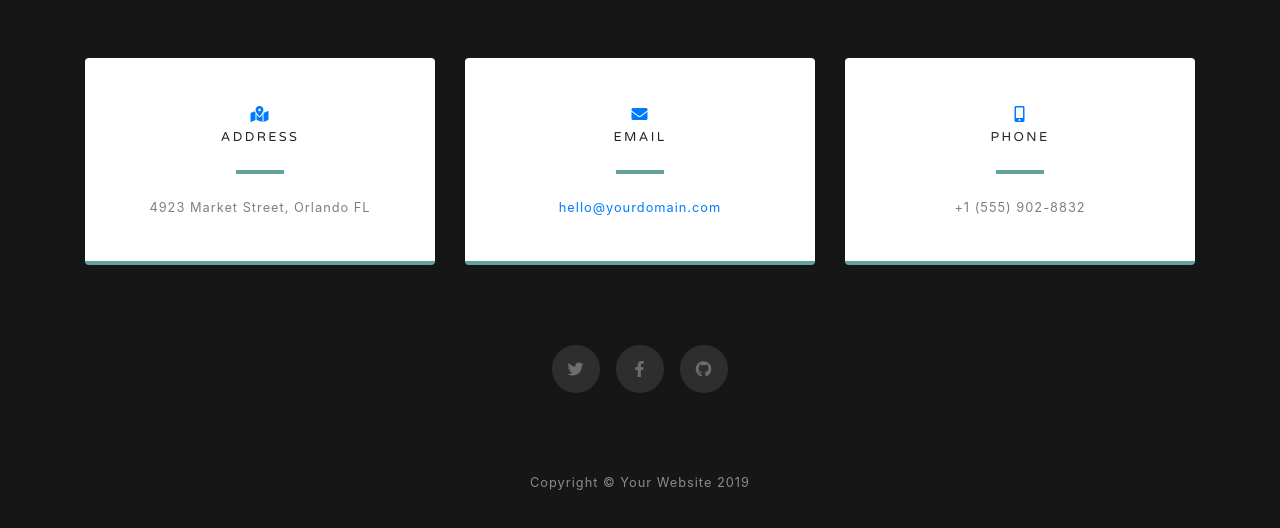
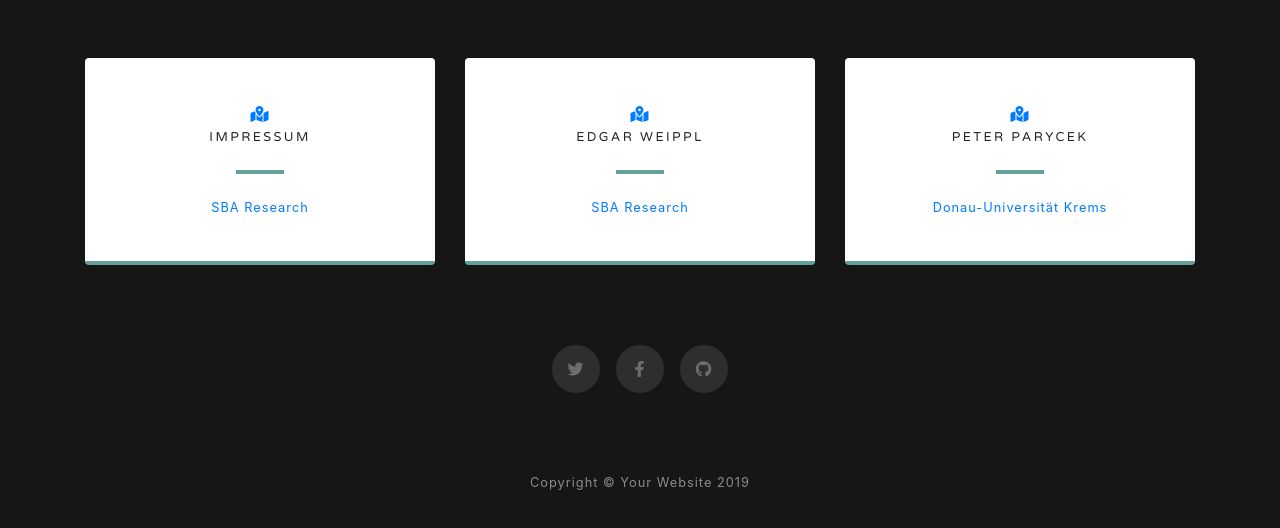
Before and after one commit to weippl/DigitaleTransformationSSP, a website with bundled scripts: page index.html in a window 1280 px wide. Shown: the part 4030-4558 px from the top of the page. Built offline with nearby package versions, Linux system fonts and the light colour scheme.

Commit message:
contacts

```diff
--- a/index.html
+++ b/index.html
@@ -166,9 +166,9 @@
           <div class="card py-4 h-100">
             <div class="card-body text-center">
               <i class="fas fa-map-marked-alt text-primary mb-2"></i>
-              <h4 class="text-uppercase m-0">Address</h4>
+              <h4 class="text-uppercase m-0">Impressum</h4>
               <hr class="my-4">
-              <div class="small text-black-50">4923 Market Street, Orlando FL</div>
+              <div class="small text-black-50"><a href="https://www.sba-research.org/imprint/">SBA Research</a></div>
             </div>
           </div>
         </div>
@@ -176,11 +176,11 @@
         <div class="col-md-4 mb-3 mb-md-0">
           <div class="card py-4 h-100">
             <div class="card-body text-center">
-              <i class="fas fa-envelope text-primary mb-2"></i>
-              <h4 class="text-uppercase m-0">Email</h4>
+              <i class="fas  fa-map-marked-alt text-primary mb-2"></i>
+              <h4 class="text-uppercase m-0">Edgar Weippl</h4>
               <hr class="my-4">
               <div class="small text-black-50">
-                <a href="#">hello@yourdomain.com</a>
+                <a href="#"><a href="https://www.sba-research.org/team/management/edgar-weippl/">SBA Research</a>
               </div>
             </div>
           </div>
@@ -189,10 +189,10 @@
         <div class="col-md-4 mb-3 mb-md-0">
           <div class="card py-4 h-100">
             <div class="card-body text-center">
-              <i class="fas fa-mobile-alt text-primary mb-2"></i>
-              <h4 class="text-uppercase m-0">Phone</h4>
+              <i class="fas  fa-map-marked-alt text-primary mb-2"></i>
+              <h4 class="text-uppercase m-0">Peter Parycek</h4>
               <hr class="my-4">
-              <div class="small text-black-50">+1 (555) 902-8832</div>
+              <div class="small text-black-50"><a href="https://www.donau-uni.ac.at/de/universitaet/organisation/mitarbeiterinnen/person/4294993173">Donau-Universität Krems</a></div>
             </div>
           </div>
         </div>
```
